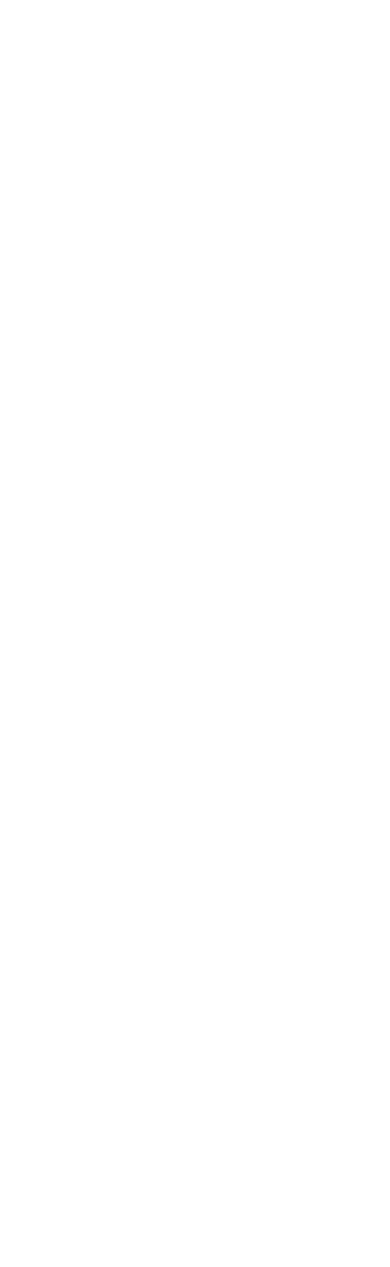
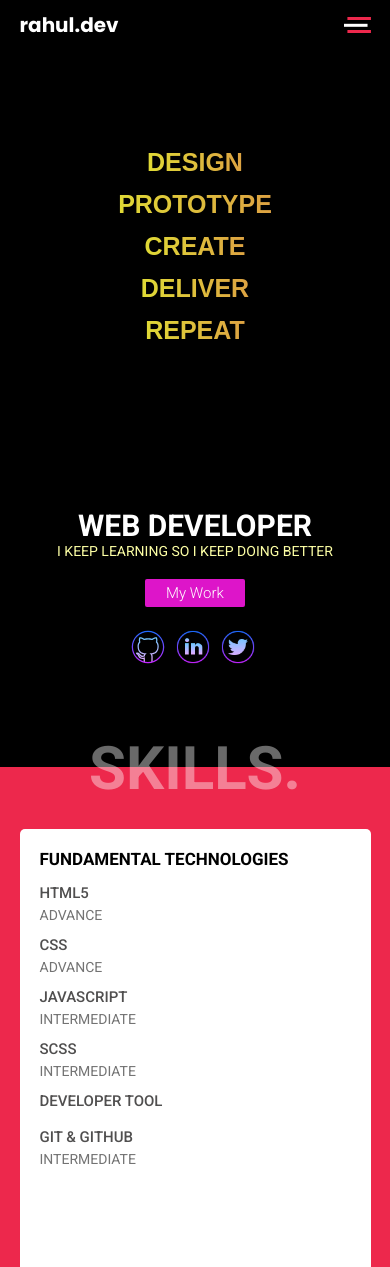
Before and after one commit to notoveryet1308/portfolio, a React (Create React App) app: page / in a window 390 px wide. Shown: the top 1267 px of the page. Before the commit the page ends 844 px from the top, so only its background shows below. Built offline with nearby package versions, Linux system fonts and the light colour scheme; a web font is replaced by a local one.

Commit message:
built skill section, skill card components and made it responsive

```diff
--- a/src/App.js
+++ b/src/App.js
@@ -1,15 +1,17 @@
 import React from 'react';
 
-import styled from 'styled-components';
 import Header from './components/Header';
 import HeroSection from './components/Hero';
-
+import MobHeader from './components/mobile/header';
+import Skills from './components/Skill';
 
 function App() {
   return (
     <div>
+      <MobHeader/>
       <Header/>
       <HeroSection/>
+      <Skills/>
     </div>
   );
 }
--- a/src/components/Header/index.js
+++ b/src/components/Header/index.js
@@ -6,10 +6,10 @@
 
 const HeaderWrapper = styled.div`
   width: 100%;
-  position: fixed;
+  /* position: fixed;
   top: 0;
-  left: 0;
-  z-index: 2;
+  left: 0; */
+  z-index: 7887;
   background: #000;
 `
 const Header = styled.header`
@@ -19,6 +19,8 @@
   display: flex;
   justify-content: space-between;
   align-items: center;
+  background: #000;
+
  @media (min-width:1200px){
     width: 80%;
   }
--- a/src/components/Hero/index.js
+++ b/src/components/Hero/index.js
@@ -87,7 +87,7 @@
           </HeroTextBox>
         </RightContent>
         <div className="circled-arrow">
-          <Link to="skills" smooth={true} duration={200} style={{ cursor: "pointer" }}>
+          <Link to="skills" smooth={true} duration={1000} style={{ cursor: "pointer" }}>
             <svg width="35" height="35" viewBox="0 0 35 35" fill="none" xmlns="http://www.w3.org/2000/svg">
               <circle cx="17.5" cy="17.5" r="16.5" stroke="white" stroke-width="2" />
               <line className="line" x1="10.5195" y1="15.2386" x2="18.072" y2="25.057" stroke="white" stroke-width="2" />
--- a/src/components/Hero/style.js
+++ b/src/components/Hero/style.js
@@ -16,29 +16,41 @@
 
 
 export const HeroWrapper = styled.div`
-
   height: 97vh;
   margin: 0 auto;
   display: flex;
   justify-content: space-between;
-  align-items: center;
+  /* align-items: center; */
   @media (min-width:1200px){
     width: 80%;
   }
   @media (max-width:1200px){
     width: 90%;
+
   }
   @media (max-width: 600px){
-    display: none;
+    padding-top: 2rem;
+    width: 90%;
+    height: 92vh;
+    justify-content: center;
+    flex-direction: column-reverse;
+    /* background:blue; */
+  }
+  @media (max-width: 400px){
+    height: 85vh;
   }
   .circled-arrow{
     position: absolute;
-    top: 85vh;
+    top: 78vh;
     left: 50%;
     .line{
 
       animation: ${hideshow} 1s ease-in-out infinite;
     }
+
+    @media (max-width: 600px){
+      display: none;
+  }
   }
 
 `
@@ -49,15 +61,23 @@
   display: flex;
   flex-direction: column;
   justify-content: flex-start;
+  padding-top: 5rem;
+  @media (max-width: 600px){
+    height: 40vh;
+    width: 100%;
+    justify-content: center;
+    align-items: center;
+    padding-top: 0;
+  }
 `
 export const RightContent = styled.div`
   width: 35%;
-  height: 60vh;
+  height: 100%;
   /* background: #333; */
   display: flex;
   flex-direction: column;
   justify-content: flex-start;
-  padding-top: 2rem;
+  padding-top: 7rem;
   padding-left: 2rem;
   @media (max-width: 1039px){
     width: 45%;
@@ -65,6 +85,18 @@
   @media (max-width: 768px){
     padding-top: 3rem;
     width: 48%;
+  }
+  @media (max-width: 600px){
+    width: 100%;
+    height: 45vh;
+    justify-content: center;
+    align-items: center;
+    padding: 0;
+  }
+  @media (max-width: 400px){
+    width: 100%;
+    height: 40vh;
+    /* background: #333; */
   }
 `
 export const MainTitle = styled.h1`
@@ -88,6 +120,16 @@
   @media (max-width: 768px){
     font-size: 3rem;
   }
+  @media (max-width: 600px){
+    font-size: 3.5rem;
+    margin-top: 2rem;
+  }
+  @media (max-width: 400px){
+    font-size: 3rem;
+  }
+  @media (max-width: 310px){
+    font-size: 2.5rem;
+  }
 `
 export const SubText = styled.h3`
   color: #FDFFA5;
@@ -96,6 +138,14 @@
   font-weight: 400;
   @media (max-width:900px){
     font-size:2rem;
+  }
+  @media (max-width: 600px){
+    font-size: 1.6rem;
+    /* background: #eee; */
+    text-align: center;
+  }
+  @media (max-width: 400px){
+    font-size: 1.4rem;
   }
 `
 export const ButtonBox = styled.div`
@@ -112,6 +162,10 @@
     width: 10rem;
     margin-top: 3rem;
   }
+  @media (max-width: 600px){
+    margin:2rem 0;
+
+  }
 `
 export const MyworkBtn = styled(Link)`
   text-decoration: none;
@@ -123,6 +177,10 @@
    padding: 1rem 1.5rem;
    @media (max-width: 768px){
     font-size: 1.6rem;
+  }
+  @media (max-width: 600px){
+    padding: .5rem 1rem;
+    font-size: 1.5rem;
   }
 `
 export const SocilaMediaBox = styled.div`
@@ -136,6 +194,10 @@
  height: 5rem;
  cursor: pointer;
  margin-right: .5rem;
+ @media (max-width: 600px){
+   width: 4rem;
+   height: 4rem;
+ }
 `
 export const HeroTextBox = styled.div`
   display: inline-block;
@@ -147,6 +209,9 @@
   }
   @media (max-width:900px){
     margin-top:.7rem;
+  }
+  @media (max-width: 600px){
+    margin-top: .3rem;
   }
 `
 export const HeroText = styled.h1`
@@ -176,4 +241,10 @@
   @media (max-width:900px){
     font-size: 3.8rem;
   }
+  @media (max-width: 600px){
+    font-size: 3rem;
+  }
+  @media (max-width: 400px){
+    font-size: 2.5rem;
+  }
 `
--- /dev/null
+++ b/src/components/Skill/SkillCard.js
@@ -0,0 +1,84 @@
+import React from 'react';
+import styled from 'styled-components';
+
+const SkillCardWrapper = styled.div`
+  width: 30%;
+  height: ${props => props.height};
+  padding: 2rem 4rem;
+  background: #fff;
+  display: flex;
+  justify-content: flex-start;
+  flex-direction: column;
+  border-radius: .5rem;
+  /* box-shadow: 1px 1px 10px rgba(0,0,0,.5); */
+  @media (max-width:1200px){
+
+    padding: 2rem;
+  }
+  @media (max-width: 600px){
+    width: 100%;
+    /* background:blue; */
+    margin-bottom: 2rem;
+    height: ${props => props.height2};
+  }
+`
+const SkillTitle = styled.h1`
+  font-size: 2.5rem;
+  font-weight: 700;
+  text-transform: uppercase;
+  margin-bottom: 2rem;
+  @media (max-width:1200px){
+    font-size: 2rem;
+    margin-bottom: 1.5rem;
+  }
+  @media (max-width:768px){
+    font-size: 1.7rem;
+
+    }
+`
+const Skill = styled.div`
+  width: 100%;
+  display: flex;
+  justify-content: flex-start;
+  flex-direction: column;
+  margin-bottom: 1.3rem;
+  text-transform: uppercase;
+
+  .name{
+    font-size: 2rem;
+    color: #504F4F;
+    margin-bottom: .3rem;
+    font-weight: 500;
+    @media (max-width:1200px){
+    font-size: 1.5rem;
+    margin-bottom: 1rem;
+    }
+    @media (max-width:768px){
+
+    margin-bottom: .5rem;
+    }
+
+
+  }
+  .level{
+    font-size: 1.4rem;
+    color: #737373;
+    font-weight: 400;
+  }
+`
+function SkillCard({ height, headTitle, data, height2 }) {
+  return (
+    <SkillCardWrapper
+      height={height}
+      height2={height2}
+    >
+      <SkillTitle>{headTitle}</SkillTitle>
+      {data.map((d, i) => <Skill>
+        <h3 className='name'>{d.name}</h3>
+        <span className='level'>{d.level}</span>
+      </Skill>)}
+    </SkillCardWrapper>
+  )
+}
+
+export default SkillCard
--- a/src/components/Skill/index.js
+++ b/src/components/Skill/index.js
@@ -0,0 +1,75 @@
+import React from 'react'
+import styled from 'styled-components';
+
+import { SectionName } from '../../stylesheets/global';
+import SkillCard from './SkillCard';
+import { Fundamental, Framework, Backend } from '../../skilldata';
+
+const Container = styled.div`
+  width: 100%;
+  position: relative;
+  background: #ED284C;
+  padding-top: .1rem;
+`
+const SkillWrapper = styled.div`
+  margin: 0 auto;
+  @media (min-width:1200px){
+    width: 80%;
+    height: 80vh;
+  }
+  @media (max-width:1200px){
+    width: 90%;
+  }
+  @media (min-width:769px){
+    height: 75vh;
+  }
+
+`
+const SkillDisplayBox = styled.div`
+  width: 100%;
+  display: flex;
+  justify-content: space-between;
+  /* background:#eee; */
+  margin-top: 13rem;
+  @media (max-width: 600px){
+    margin-top: 1rem;
+    width: 100%;
+    justify-content: flex-start;
+    flex-direction: column;
+    /* background:blue; */
+  }
+`
+function index() {
+  return (
+    <Container>
+      <SkillWrapper id='skills'>
+        <SectionName>Skills.</SectionName>
+        <SkillDisplayBox>
+          <SkillCard
+            height='70vh'
+            height2='60vh'
+            headTitle="FUNDAMENTAL Technologies"
+            data={Fundamental}
+
+          />
+          <SkillCard
+            height='60vh'
+            height2='45vh'
+            headTitle="FRAMEWORK & RELATED"
+            data={Framework}
+
+          />
+          <SkillCard
+            height='70vh'
+            height2='60vh'
+            headTitle="BACKEND & RELATED"
+            data={Backend}
+
+          />
+        </SkillDisplayBox>
+      </SkillWrapper>
+    </Container>
+  )
+}
+
+export default index
--- /dev/null
+++ b/src/components/mobile/header/index.js
@@ -0,0 +1,34 @@
+import React from 'react';
+import styled from 'styled-components';
+import { Container,Logo } from '../../../stylesheets/global';
+import { ReactComponent as Bar } from '../../../img/bar.svg';
+
+const MobHeaderWrapper = styled.div`
+  width: 90%;
+  margin: 0 auto;
+  height: 5rem;
+  display: none;
+  justify-content: space-between;
+  align-items: center;
+  .bar{
+    cursor: pointer;
+
+  }
+  @media (max-width: 600px){
+    display: flex;
+  }
+`
+
+
+function index() {
+  return (
+    <Container bgColor='#000'>
+      <MobHeaderWrapper>
+        <Logo>rahul.dev</Logo>
+        <Bar className='bar' />
+      </MobHeaderWrapper>
+    </Container>
+  )
+}
+
+export default index;
--- /dev/null
+++ b/src/skilldata.js
@@ -0,0 +1,68 @@
+export const Fundamental = [{
+    name: 'HTML5',
+    level: 'Advance'
+  },
+  {
+    name: 'CSS',
+    level: 'Advance'
+  },
+  {
+    name: 'Javascript',
+    level: 'Intermediate'
+  },
+  {
+    name: 'SCSS',
+    level: 'Intermediate'
+  },
+  {
+    name: 'Developer Tool',
+  },
+  {
+    name: 'Git & Github',
+    level: 'Intermediate'
+  }
+];
+
+export const Framework = [
+  {
+    name: 'REACT.js',
+    level: 'Advance'
+  },
+  {
+    name: 'Redux',
+    level: 'Intermediate'
+  },
+  {
+    name: 'Redux-saga',
+    level: 'Intermediate'
+  },
+  {
+    name: 'Styled-components',
+    level: 'Intermediate'
+  }
+];
+
+export const Backend = [
+  {
+    name: 'node.js',
+    level: 'Intermediate'
+  },
+  {
+    name: 'Express.js',
+    level: 'Intermediate'
+  },
+  {
+    name: 'Mongodb',
+    level: 'Intermediate'
+  },
+  {
+    name: 'Mongoose',
+    level: 'Intermediate'
+  },
+  {
+    name: 'Restfulapi',
+  },
+  {
+    name: 'Json web token',
+  }
+];
--- a/src/stylesheets/global.js
+++ b/src/stylesheets/global.js
@@ -23,4 +23,46 @@
    font-weight: bold;
    color: #fff;
    cursor: pointer;
+   @media (max-width: 600px){
+     font-size: 2rem;
+   }
 `
+export const SectionName = styled.h1`
+  font-size: 15rem;
+  font-weight: bold;
+  text-transform: uppercase;
+  color: rgba(51, 48, 48, 0.24);
+  position: absolute;
+  top: -2.9rem;
+  right: 0;
+  @media (max-width:1200px){
+    font-size: 12rem;
+    top: -2rem;
+  }
+  @media (max-width:768px){
+    font-size: 10rem;
+    top: -1.5rem;
+  }
+  @media (max-width:600px){
+    position: relative;
+    font-size: 8rem;
+    z-index: 23;
+    color:rgba(255, 254, 254, 0.41);
+    text-align: center;
+    margin-top: -3rem;
+  }
+  @media (max-width:400px){
+    font-size: 6rem;
+    z-index: 23;
+    text-align: center;
+    margin-top: -2rem;
+
+
+  }
+  @media (max-width:300px){
+    font-size: 4rem;
+    z-index: 23;
+    text-align: center;
+
+  }
+`
```
Also changed, not shown: src/img/bar.svg (added).
